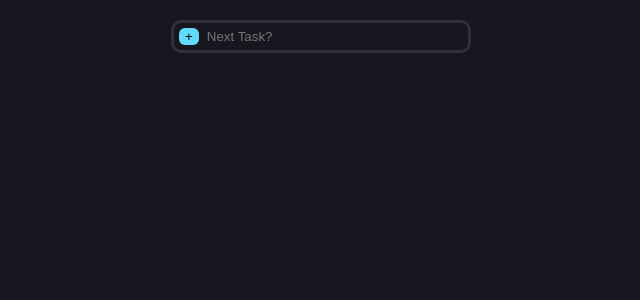
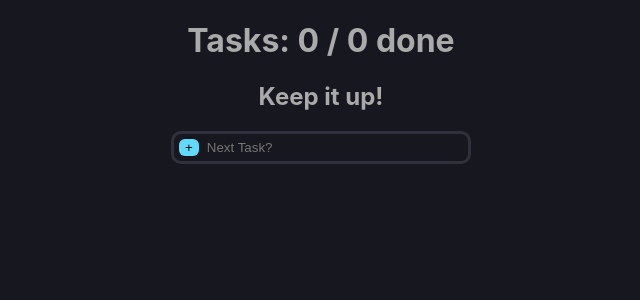
Before and after one commit to axu732/todo-app, a React (Create React App) app: page / in a window 1280 px wide. Shown: the top 300 px of the page, without its empty margins (319-959 px from the left). Built offline with nearby package versions, Linux system fonts and the light colour scheme.

Commit message:
Added 2 dynamic headers and also added transitions to when a task is done

```diff
--- a/public/index.html
+++ b/public/index.html
@@ -24,7 +24,7 @@
       work correctly both with client-side routing and a non-root public URL.
       Learn how to configure a non-root public URL by running `npm run build`.
     -->
-    <title>React App</title>
+    <title>To Do App</title>
   </head>
   <body>
     <noscript>You need to enable JavaScript to run this app.</noscript>
--- a/src/App.css
+++ b/src/App.css
@@ -27,6 +27,7 @@ form input[type= "text"] {
   width: 100%;
   padding: 0 8px;
   cursor:pointer;
+  outline: none;
 }
 
 form button{
@@ -58,7 +59,7 @@ div.task.done {
 
 div.task span{
   position: relative;
-  margin-top: -2px;
+  margin-top: -1.5px;
 }
 
 div.task span:before {
@@ -75,3 +76,7 @@ div.task span:before {
 div.task.done span:before{
   width: 100%;
 }
+
+h1, h2{
+  text-align: center;
+}
--- a/src/App.js
+++ b/src/App.js
@@ -38,9 +38,29 @@ function App() {
     });
   }
 
+  const tasksComplete = tasks.filter(t => t.done).length;
+  const totalTasks = tasks.length;
+
+  function getMessage(){
+    const percentage = (tasksComplete / totalTasks) * 100;
+    if (percentage === 100){
+      return 'Good work!'
+    }
+
+    if (percentage === 0){
+      return 'Try to do one today!'
+    }
+
+    return 'Keep it up!';
+  }
+
+
+
   // Defines the onAdd function for the TaskForm component and then loops through the tasks array to display them
   return (
     <main>
+      <h1>Tasks: {tasksComplete} / {totalTasks} done </h1>
+      <h2>{getMessage()}</h2>
       <TaskForm onAdd={addTask} />
       {tasks.map((task, taskIndex) => (
         <Task {...task} onToggle= {done => updateTaskDone(taskIndex, done)}/>
```
